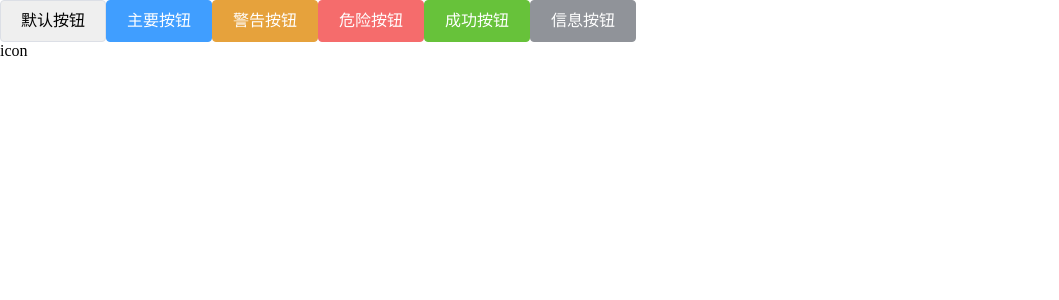
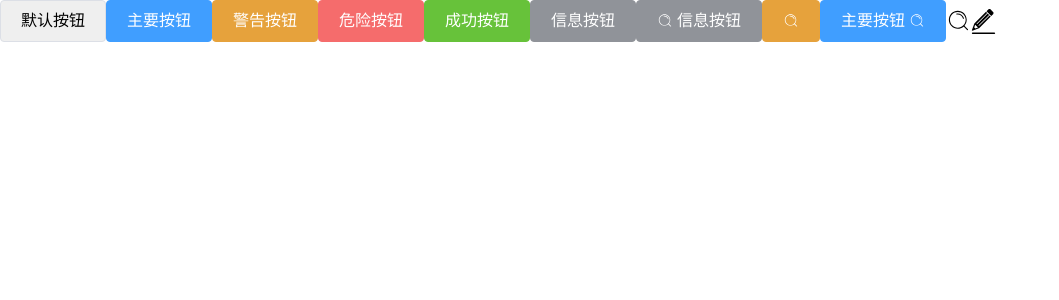
Before and after one commit to baojiawei/pos-ui, a Vue app: page / in a window 1280 px wide. Shown: the top 300 px of the page, without its empty margins (0-1059 px from the left). Built offline with nearby package versions, Linux system fonts and the light colour scheme.

Commit message:
带icon的button

```diff
--- a/src/App.vue
+++ b/src/App.vue
@@ -1,12 +1,21 @@
 <template>
   <div id="app">
+    <!-- 不带icon的button -->
     <pos-button>默认按钮</pos-button>
     <pos-button type="primary">主要按钮</pos-button>
     <pos-button type="warning">警告按钮</pos-button>
     <pos-button type="danger">危险按钮</pos-button>
     <pos-button type="success">成功按钮</pos-button>
     <pos-button type="info">信息按钮</pos-button>
-    <pos-icon></pos-icon>
+
+    <!-- 带icon的button -->
+    <pos-button type="info" icon="sousuo">信息按钮</pos-button>
+    <pos-button type="warning" icon="sousuo"></pos-button>
+    <pos-button type="primary" icon="sousuo" icon-position="right">主要按钮</pos-button>
+
+    <!-- icon -->
+    <pos-icon icon="sousuo"></pos-icon>
+    <pos-icon icon="edit"></pos-icon>
   </div>
 </template>
 
--- a/src/packages/button.vue
+++ b/src/packages/button.vue
@@ -1,5 +1,6 @@
 <template>
   <button class="pos-button" :class="btnClass">
+    <pos-icon :icon="icon" v-if="icon" class="icon"></pos-icon>
     <span v-if="this.$slots.default">
       <slot></slot>
     </span>
@@ -14,14 +15,23 @@ export default {
       type: String,
       default: '',
       validator(type) {
-        if (
-          type &&
-          !['warning', 'success', 'danger', 'primary', 'info'].includes(type)
-        ) {
+        if (type && !['warning', 'success', 'danger', 'primary', 'info'].includes(type)) {
           console.error(
-            'type类型必须为: ' +
-              ['warning', 'success', 'danger', 'primary', 'info'].join('、'),
+            'type类型必须为: ' + ['warning', 'success', 'danger', 'primary', 'info'].join('、'),
           )
+        }
+        return true
+      },
+    },
+    icon: {
+      type: String,
+    },
+    iconPosition: {
+      type: String,
+      default: 'left',
+      validator(type) {
+        if (!['left', 'right'].includes(type)) {
+          console.error('iconPosition属性必须为：left或者right')
         }
         return true
       },
@@ -32,6 +42,9 @@ export default {
       let classes = []
       if (this.type) {
         classes.push(`pos-button-${this.type}`)
+      }
+      if (this.iconPosition) {
+        classes.push(`pos-button-${this.iconPosition}`)
       }
       return classes
     },
@@ -72,18 +85,13 @@ $active-color: #3a8ee6;
   }
   @each $type,
     $color
-      in (
-        primary: $primary,
-        success: $success,
-        info: $info,
-        warning: $warning,
-        danger: $danger
-      )
+      in (primary: $primary, success: $success, info: $info, warning: $warning, danger: $danger)
   {
     &-#{$type} {
       background: #{$color};
       border: 1px solid #{$color};
       color: #ffffff;
+      fill: #ffffff;
     }
   }
 
@@ -121,5 +129,32 @@ $active-color: #3a8ee6;
       color: #ffffff;
     }
   }
+
+  .icon {
+    width: 16px;
+    height: 16px;
+  }
+  &-left {
+    svg {
+      order: 1;
+    }
+    span {
+      order: 2;
+    }
+    .icon + span {
+      margin-left: 4px;
+    }
+  }
+  &-right {
+    svg {
+      order: 2;
+    }
+    span {
+      order: 1;
+    }
+    .icon + span {
+      margin-right: 4px;
+    }
+  }
 }
 </style>
--- a/src/packages/icon.vue
+++ b/src/packages/icon.vue
@@ -1,11 +1,26 @@
 <template>
-  <div>
-    icon
-  </div>
+  <svg class="pos-icon" aria-hidden>
+    <use :xlink:href="`#icon-${icon}`"></use>
+  </svg>
 </template>
 
 <script>
+import '../styles/icon'
 export default {
   name: 'pos-icon',
+  props: {
+    icon: {
+      type: String,
+      required: true,
+    },
+  },
 }
 </script>
+
+<style lang="scss">
+.pos-icon {
+  width: 25px;
+  height: 25px;
+  vertical-align: middle;
+}
+</style>
```
